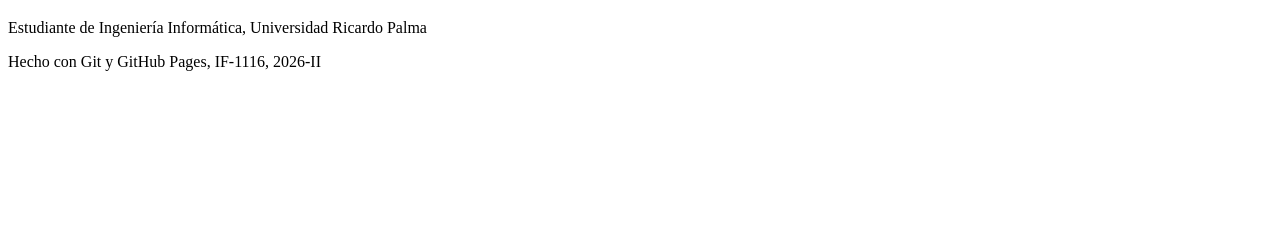
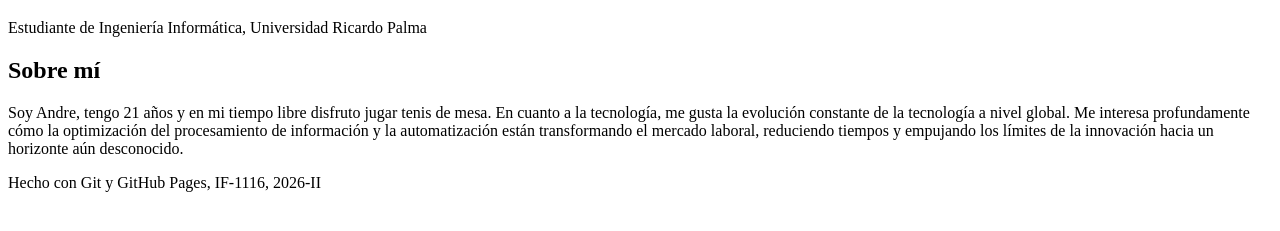
Before and after one commit to 1Andre-T/1Andre-T.github.io, a plain HTML site: page index.html in a window 1280 px wide. Shown: the part 61-292 px from the top of the page. Drawn offline with Linux system fonts and the light colour scheme.

Commit message:
Agregar sección Sobre mí

```diff
--- a/index.html
+++ b/index.html
@@ -11,7 +11,10 @@
 <p>Estudiante de Ingeniería Informática, Universidad Ricardo Palma</p>
 </header>
 <main>
-<!-- las secciones van aquí -->
+<section id="sobre-mi">
+      <h2>Sobre mí</h2>
+      <p>Soy Andre, tengo 21 años y en mi tiempo libre disfruto jugar tenis de mesa. En cuanto a la tecnología, me gusta la evolución constante de la tecnología a nivel global. Me interesa profundamente cómo la optimización del procesamiento de información y la automatización están transformando el mercado laboral, reduciendo tiempos y empujando los límites de la innovación hacia un horizonte aún desconocido.</p>
+    </section>
 </main>
 <footer>
 <p>Hecho con Git y GitHub Pages, IF-1116, 2026-II</p>
```
